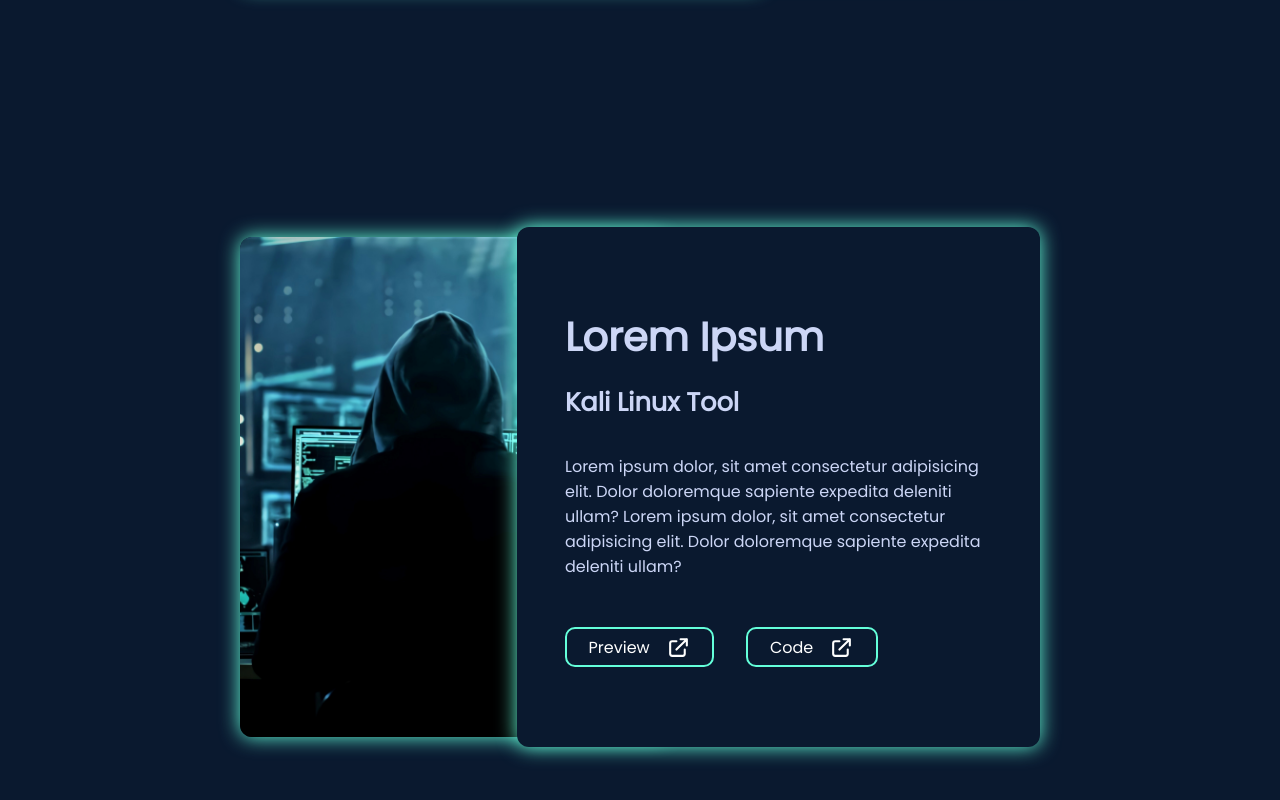
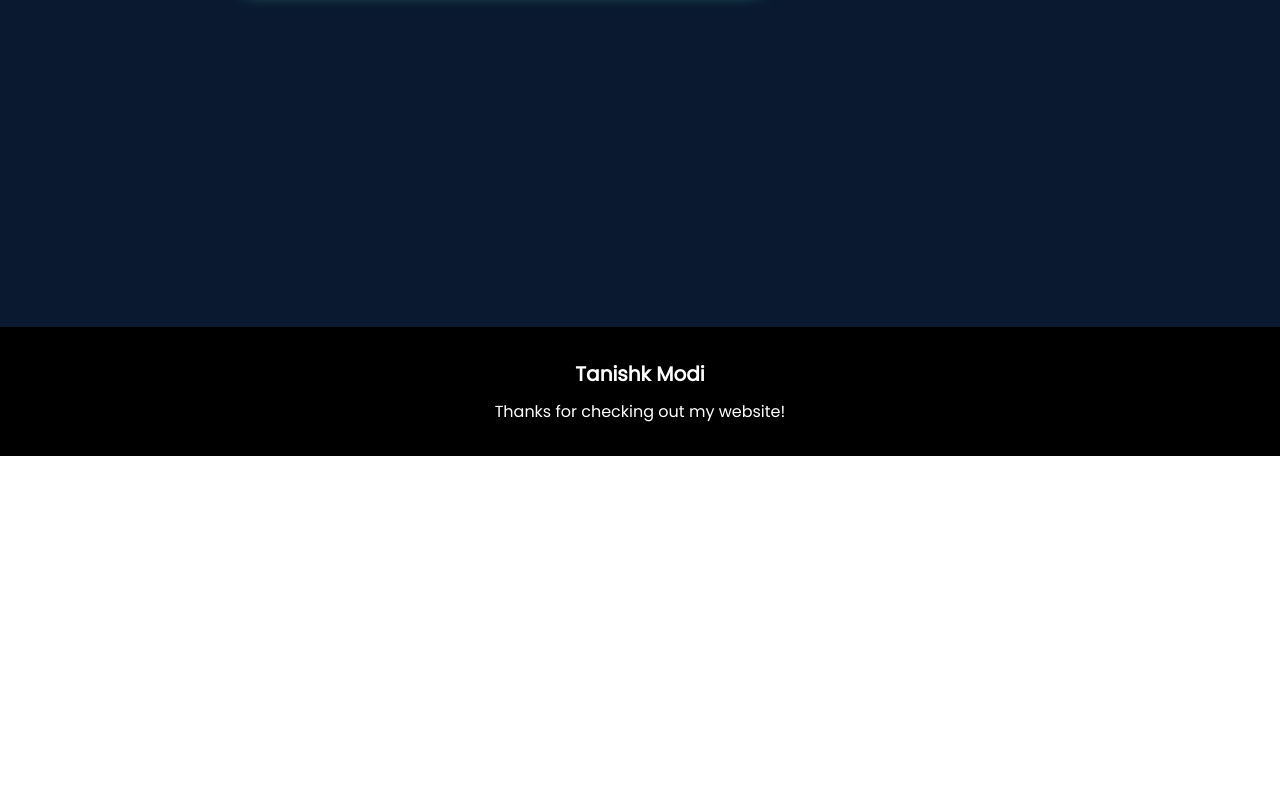
Before and after one commit to Tanishk-Modi/Personal-Website, a plain HTML site: page Website/projects.html in a window 1280 px wide. Shown: the part 1576-2376 px from the top of the page. After the commit the page ends 2032 px from the top, so only its background shows below. Drawn offline with Linux system fonts and the light colour scheme.

Commit message:
Update projects.html

```diff
--- a/Website/projects.html
+++ b/Website/projects.html
@@ -23,7 +23,7 @@
         <ul>
             <li><a href="index.html">Home</a></li>
             <li><a class="active" href="projects.html">Projects</a></li>
-            <li><a href="blog.html">Blog</a></li>
+            <li><a href="https://medium.com/@tanishkmodi6" target="_blank">Blog</a></li>
         </ul>
     </nav>
 
@@ -34,23 +34,22 @@
         <div class="title reveal">
           <h2 class="section-title">Projects</h2>
         </div>
+
         <br>
         <br>
+
         <div class="projectcontainer">
           <div class="all-items">
+
             <div class="item">
               <div class="left">
                 <div class="img">
-                  <img src="images/apple.jpg" alt="">
+                  <img src="images/stockpic.jpg" alt="">
                 </div>
               </div>
               <div class="right">
-                <h2 class="project-title">Real Chat</h2>
-                <h3 class="project-sub-title">Online real time chat app.</h3>
-                <p class="project-desc"> This is a chat service focused on user privacy. Here
-                  you can chat with your friend
-                  constantly inside a secure environment and there will be no information reserved after the end of the
-                  session.</p>
+                <h2 class="project-title">Discord Finance Chatbot</h2>
+                <p class="project-desc">This is a chatbot made entirely in Python using the discord.py library. It can do many tasks such as provide you with financial news, exchange currency rates, and loan calculators.</p>
                 <div class="buttons">
                   <a href="#" class="primary-btn outline external-link"> <span>Preview</span>
                     <svg xmlns="http://www.w3.org/2000/svg" fill="none" viewBox="0 0 24 24" stroke="currentColor">
@@ -58,7 +57,7 @@
                         d="M10 6H6a2 2 0 00-2 2v10a2 2 0 002 2h10a2 2 0 002-2v-4M14 4h6m0 0v6m0-6L10 14" />
                     </svg>
                   </a>
-                  <a href="#" class="primary-btn outline external-link"> <span>Code</span>
+                  <a href="https://github.com/Tanishk-Modi/Discord-Finance-Bot" target="_blank" class="primary-btn outline external-link"> <span>Code</span>
                     <svg xmlns="http://www.w3.org/2000/svg" fill="none" viewBox="0 0 24 24" stroke="currentColor">
                       <path stroke-linecap="round" stroke-linejoin="round" stroke-width="2"
                         d="M10 6H6a2 2 0 00-2 2v10a2 2 0 002 2h10a2 2 0 002-2v-4M14 4h6m0 0v6m0-6L10 14" />
@@ -98,33 +97,6 @@
               </div>
             </div>
 
-            <div class="item">
-              <div class="left">
-                <div class="img">
-                  <img src="images/hackweb.jpg" alt="">
-                </div>
-              </div>
-              <div class="right">
-                <h2 class="project-title">Lorem Ipsum</h2>
-                <h3 class="project-sub-title">Kali Linux Tool</h3>
-                <p class="project-desc">Lorem ipsum dolor, sit amet consectetur adipisicing elit. Dolor doloremque sapiente expedita deleniti ullam? Lorem ipsum dolor, sit amet consectetur adipisicing elit. Dolor doloremque sapiente expedita deleniti ullam?
-                </p>
-                <div class="buttons">
-                  <a href="#" class="primary-btn outline external-link"> <span>Preview</span>
-                    <svg xmlns="http://www.w3.org/2000/svg" fill="none" viewBox="0 0 24 24" stroke="currentColor">
-                      <path stroke-linecap="round" stroke-linejoin="round" stroke-width="2"
-                        d="M10 6H6a2 2 0 00-2 2v10a2 2 0 002 2h10a2 2 0 002-2v-4M14 4h6m0 0v6m0-6L10 14" />
-                    </svg>
-                  </a>
-                  <a href="#" class="primary-btn outline external-link"> <span>Code</span>
-                    <svg xmlns="http://www.w3.org/2000/svg" fill="none" viewBox="0 0 24 24" stroke="currentColor">
-                      <path stroke-linecap="round" stroke-linejoin="round" stroke-width="2"
-                        d="M10 6H6a2 2 0 00-2 2v10a2 2 0 002 2h10a2 2 0 002-2v-4M14 4h6m0 0v6m0-6L10 14" />
-                    </svg>
-                  </a>
-                </div>
-              </div>
-            </div>
           </div>
         </div>
       </div>
```
